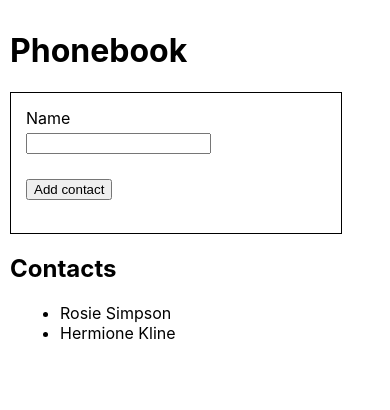
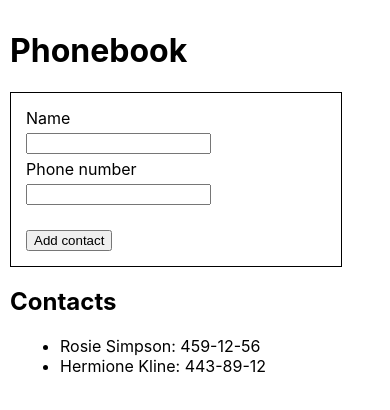
Before and after one commit to antonenkoo/goit-react-hw-02-phonebook, a React (Create React App) app: page / in a window 390 px wide. Shown: the top 410 px of the page. Built offline with nearby package versions, Linux system fonts and the light colour scheme.

Commit message:
added a phone item for a contact with validation

```diff
--- a/src/components/App.jsx
+++ b/src/components/App.jsx
@@ -2,7 +2,6 @@ import React, { Component } from 'react';
 import { ContactForm } from './contactForm/ContactForm';
 import { ContactList } from './contactList/ContactList';
 import { nanoid } from 'nanoid';
-// import yup from 'yup';
 import styled from 'styled-components';
 
 export class App extends Component {
@@ -23,7 +22,7 @@ export class App extends Component {
     console.log('onSubmit in APP');
     console.log(data);
     if (data.name === '' || data.number === '' || data.name.includes('  ')) {
-      return  alert(`Input is still empty !`);
+      return alert(`Input is still empty !`);
     }
     if (this.state.contacts.find(({ name }) => name === data.name)) {
       alert(`${data.name} is alreaady in list`);
@@ -33,6 +32,8 @@ export class App extends Component {
           ...this.state.contacts,
           { name: data.name, number: data.number, id: nanoid() },
         ],
+
+        number: '',
       });
     }
   };
@@ -45,14 +46,11 @@ export class App extends Component {
     return (
       <>
         <h1>Phonebook</h1>
-        <FormDiv>
-          <ContactForm
-            onSubmit={this.onSubmit}
-            name={this.state.name}
-            contacts={this.state.contacts}
-          />
-        </FormDiv>
-
+        <ContactForm
+          onSubmit={this.onSubmit}
+          name={this.state.name}
+          contacts={this.state.contacts}
+        />
         <h2>Contacts</h2>
         {/* <Filter
           contacts={this.state.contacts}
@@ -73,14 +71,6 @@ export class App extends Component {
   }
 }
 
-const FormDiv = styled.div`
-  border: 1px solid black;
-  padding: 15px;
-  width: 300px;
-  height: 110px;
-  padding-bottom: -40px;
-`;
-
 const ListStyled = styled.ul`
   margin-left: 10px;
   display: flex;
--- a/src/components/contactForm/ContactForm.jsx
+++ b/src/components/contactForm/ContactForm.jsx
@@ -5,14 +5,26 @@ import * as yup from 'yup';
 
 const initialValues = {
   name: '',
+  number: '',
 };
-let scheme = yup.object().shape({
-  name: yup.string().min(3).max(16).required(),
+const scheme = yup.object().shape({
+  name: yup
+    .string()
+    .min(3, 'Too Short!')
+    .max(16, 'Too Long!')
+    .required('Required'),
+  number: yup
+    .string()
+    .required('This field is Required')
+    .min(6, 'Too Short!')
+    .max(13, 'Too Long!')
+    .matches(
+      /^((\\+[1-9]{1,4}[ \\-]*)|(\\([0-9]{2,3}\\)[ \\-]*)|([0-9]{2,4})[ \\-]*)*?[0-9]{3,4}?[ \\-]*[0-9]{3,4}?$/,
+      'Phone number is not valid'
+    ),
 });
 
 export const ContactForm = props => {
-  // const { name } = props;
-
   const handleSubmit = (values, { resetForm }) => {
     props.onSubmit(values);
     resetForm();
@@ -27,15 +39,30 @@ export const ContactForm = props => {
       onSubmit={handleSubmit}
       onChange={handleChange}
     >
+      <Div>
         <FormStyled autoComplete="off">
+          <LabelStyled htmlFor="name">
             Name
             <InputStyled type="input" name="name" />
             <ErrorMessageStyled name="name" component="div" />
+          </LabelStyled>
+          <LabelStyled htmlFor="number">
+            Phone number
+            <InputStyled type="tel" name="number" />
+            <ErrorMessageStyled name="number" component="div" />
+          </LabelStyled>
           <ButtonStyled type="submit">Add contact</ButtonStyled>
         </FormStyled>
+      </Div>
     </Formik>
   );
 };
+
+const Div = styled.div`
+  border: 1px solid black;
+  padding: 15px;
+  width: 300px;
+`;
 
 const InputStyled = styled(Field)`
   margin: 5px 0px;
@@ -45,6 +72,11 @@ const FormStyled = styled(Form)`
   display: flex;
   flex-direction: column;
   align-items: flex-start;
+`;
+
+const LabelStyled = styled.label`
+  display: flex;
+  flex-direction: column;
 `;
 
 const ButtonStyled = styled.button`
--- a/src/components/contactList/ContactList.jsx
+++ b/src/components/contactList/ContactList.jsx
@@ -12,7 +12,9 @@ export const ContactList = props => {
           <div>
             {contacts.map((contact, index) => (
               <div key={index}>
-                <li key={contact.name + contact.number}>{contact.name}</li>
+                <li key={contact.name + contact.number}>
+                  {contact.name}: {contact.number}
+                </li>
               </div>
             ))}
           </div>
```
Lines whose indentation alone changed are shown as unchanged.
